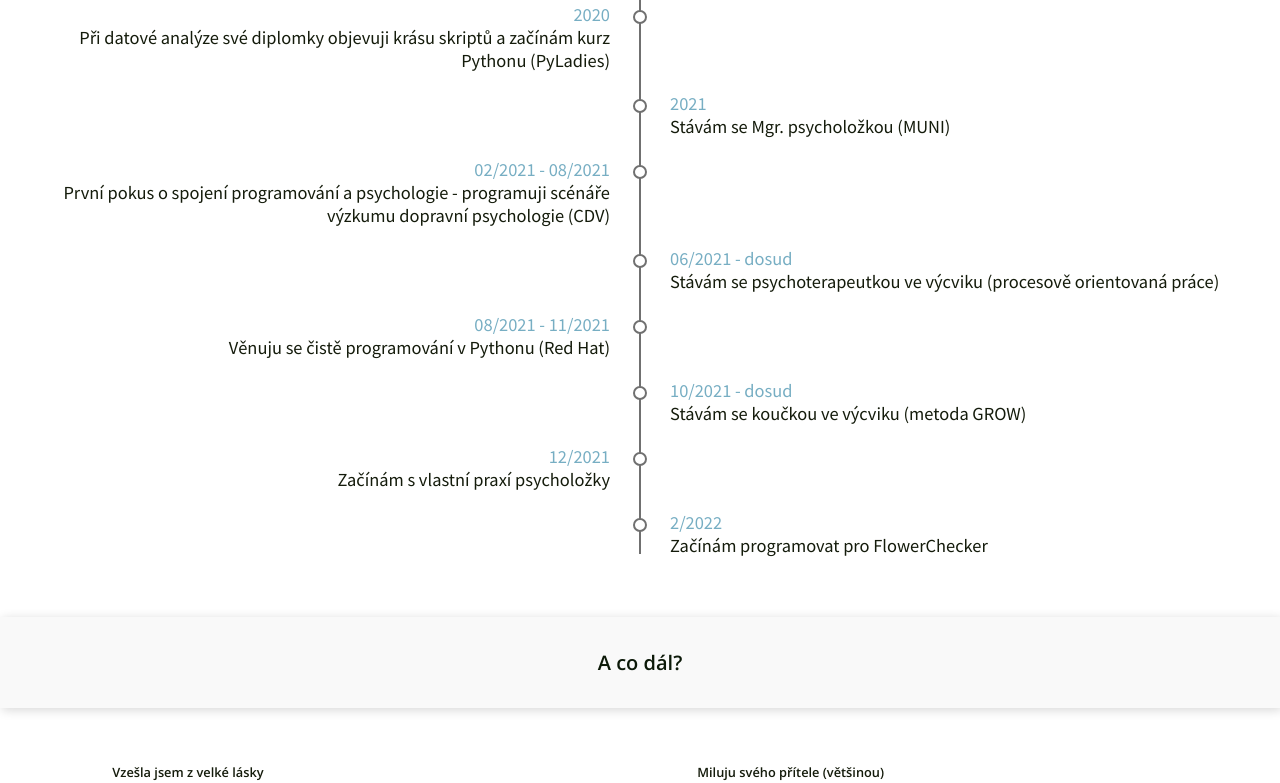
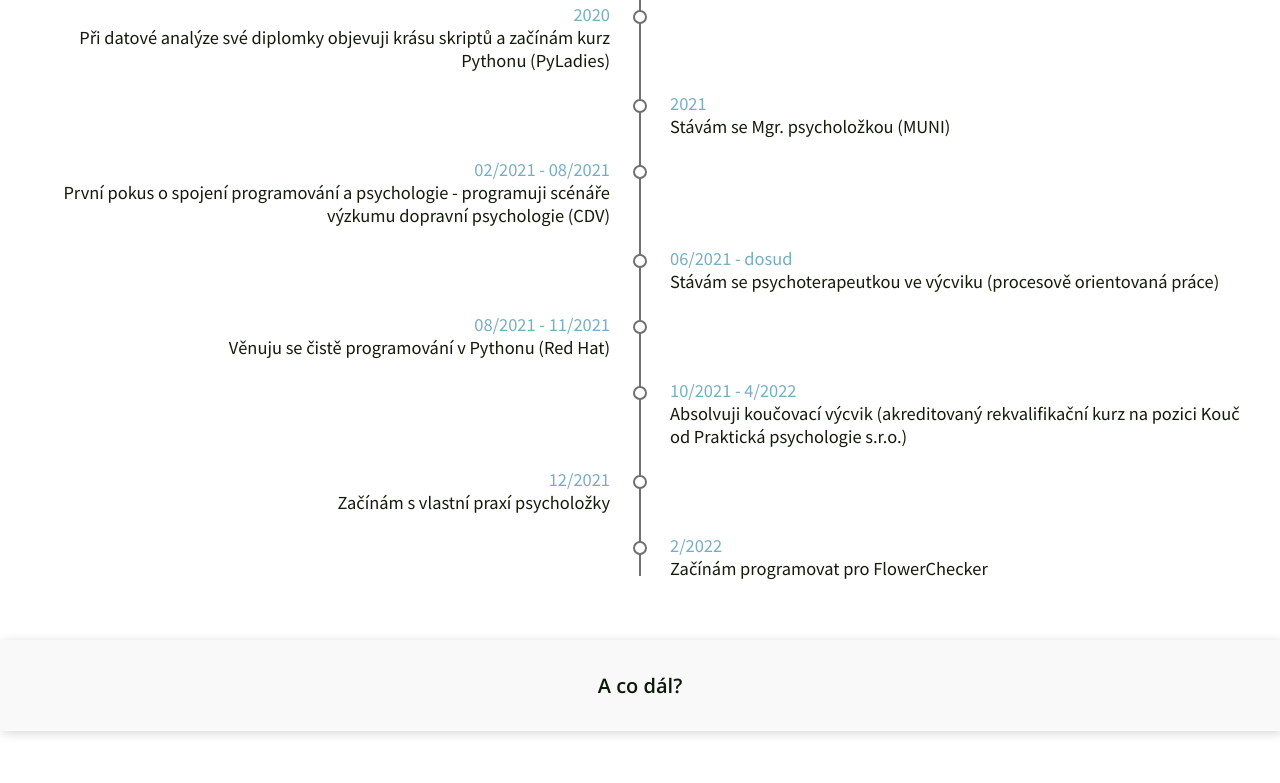
Before and after one commit to NelliaS/personal-webpage, a Next.js app: page /nela in a window 1280 px wide. Shown: the part 935-1718 px from the top of the page. Built offline with nearby package versions, Linux system fonts and the light colour scheme.

Commit message:
changes in text

```diff
--- a/src/pages/index.tsx
+++ b/src/pages/index.tsx
@@ -79,8 +79,8 @@ const Home: NextPage = () => {
             <h2>Nela - psycholožka & programátorka</h2>
             <p>
             Jako samouk jsem se za relativně krátký čas byla schopná uchytit
-            jako Python programátorka. Mimo to jsem ale taky vystudovaná psycholožka,
-            terapeutka a koučka ve výcviku.{" "}
+            jako Python programátorka. Mimo to jsem ale taky vystudovaná psycholožka, certifikovaná koučka a
+            terapeutka ve výcviku.{" "}
             </p>
             <p>
             Hledala jsem způsob, jak spojit své dva milované světy - programování a psychologii.
--- a/src/pages/jak-to-funguje.tsx
+++ b/src/pages/jak-to-funguje.tsx
@@ -32,6 +32,9 @@ const JakToFunguje: NextPage = () => {
              <p>
                 Prakticky to funguje tak, že se objednáš a ve stanovený čas se připojíš na videohovor, o délce 60 minut. Frekvence sezení je zpravidla 1x 14 dní. Odhadovat potřebný počet sezení je ošemetné, ale zpravidla by lidem mělo do úvodu stačit 3 - 5 sezení. Každé sezení, nehledě na variantu spolupráce, by ti mělo přinášet uspořádání myšlenek, nadhled a větší klid. Nelam si hlavu, pokud nevíš, jaký typ spolupráce je pro tebe ten pravý. Využij možnosti nezávazné konzultace (30 min), která je zdarma - pojďme se pobavit o tvém tématu a tom, co ti můžu nabídnout.
               </p>
+             <p>
+               Svoji práci pravidelně superviduji a zachovávám mlčenlivost.
+             </p>
               </div>
         </section >
         <section className={styles.content__block2}>
--- a/src/pages/nela.tsx
+++ b/src/pages/nela.tsx
@@ -108,8 +108,8 @@ const Nela: NextPage = () => {
 
               <li>
                 <div className={styles.content__block2_timelineContent}>
-                  <p><span>10/2021 - dosud</span></p>
-                  <p>Stávám se koučkou ve výcviku (metoda GROW)</p>
+                  <p><span>10/2021 - 4/2022</span></p>
+                  <p>Absolvuji koučovací výcvik (akreditovaný rekvalifikační kurz na pozici Kouč od Praktická psychologie s.r.o.)</p>
                 </div>
               </li>
 
```
